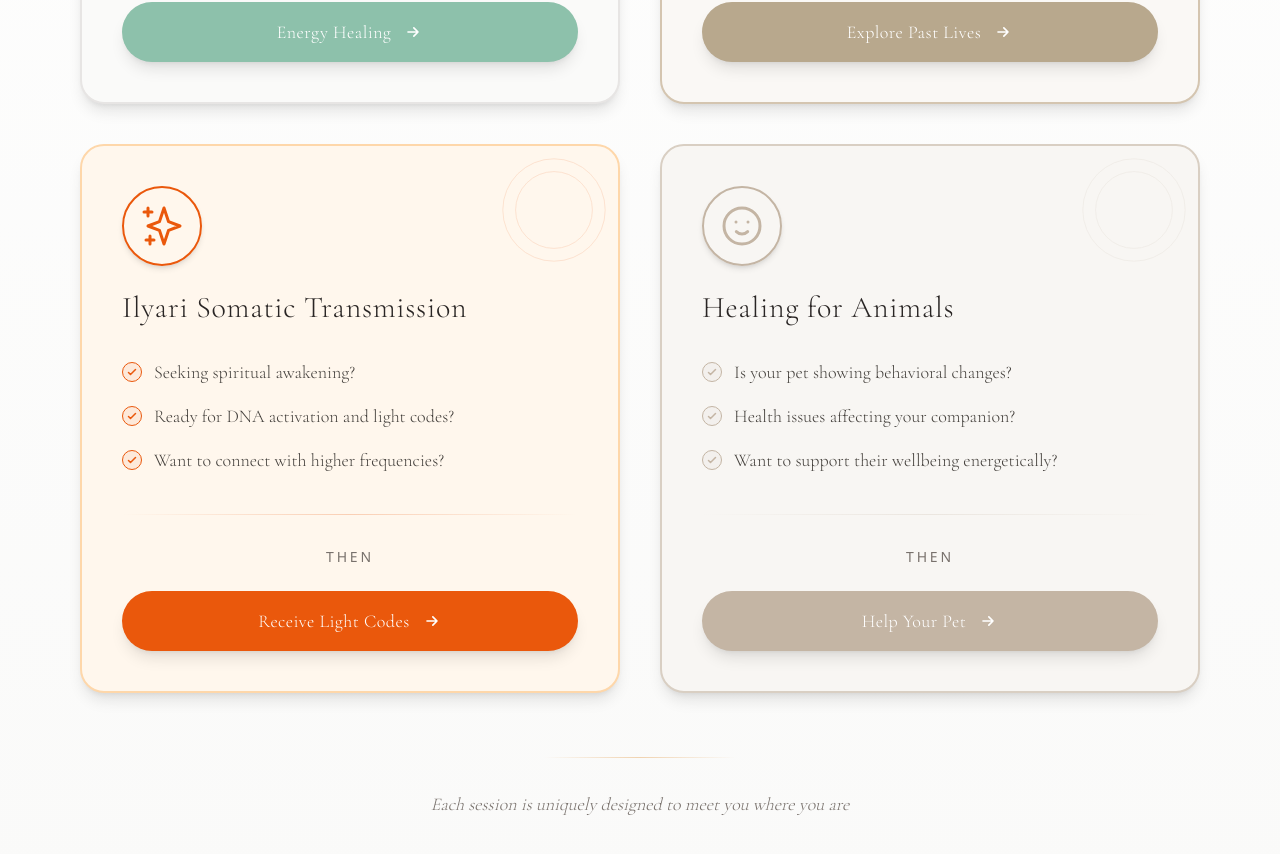
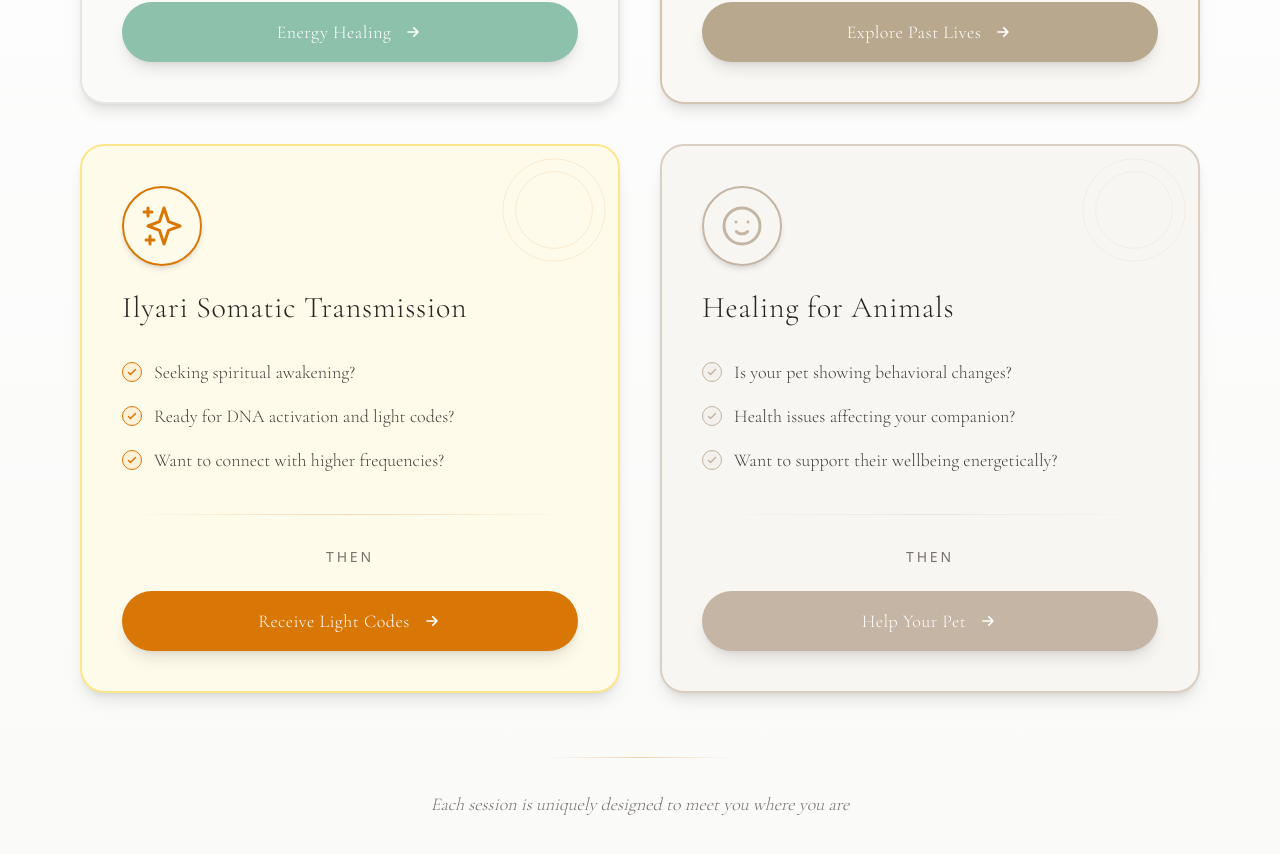
Before and after one commit to noirpraxis-dotcom/luis-virrueta-web, a React (Vite) app: page /healing-sessions in a window 1280 px wide. Shown: the part 1500-2354 px from the top of the page. Built offline with nearby package versions, Linux system fonts and the light colour scheme.

Commit message:
Change Ilyari to golden amber color

```diff
--- a/src/pages/HealingSessionsPage.jsx
+++ b/src/pages/HealingSessionsPage.jsx
@@ -762,12 +762,12 @@ const SessionNavigator = () => {
           <path strokeLinecap="round" strokeLinejoin="round" strokeWidth={1.5} d="M5 3v4M3 5h4M6 17v4m-2-2h4m5-16l2.286 6.857L21 12l-5.714 2.143L13 21l-2.286-6.857L5 12l5.714-2.143L13 3z" />
         </svg>
       ),
-      bgColor: 'bg-orange-50',
-      borderColor: 'border-orange-200',
-      hoverBorder: 'hover:border-orange-500',
-      accentColor: '#ea580c',
-      buttonBg: 'bg-orange-600',
-      buttonHover: 'hover:bg-orange-700'
+      bgColor: 'bg-amber-50',
+      borderColor: 'border-amber-200',
+      hoverBorder: 'hover:border-amber-500',
+      accentColor: '#d97706',
+      buttonBg: 'bg-amber-600',
+      buttonHover: 'hover:bg-amber-700'
     },
     {
       id: 'healing-animals',
```
